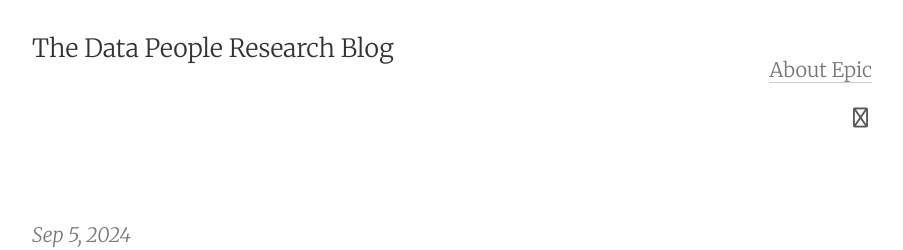
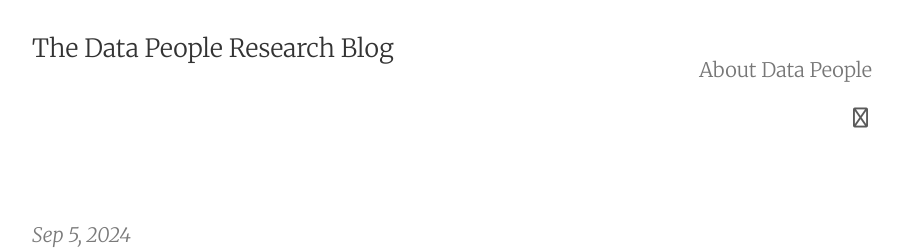
Before and after one commit to data-people-group/data-people-group.github.io, a Jekyll site: the page built from index.html, in a window 1280 px wide. Shown: the top 250 px of the page, without its empty margins (188-1091 px from the left). Built offline with Jekyll 4.4.1, drawn with Linux system fonts in a browser that asks for light colours; nearby versions of some CDN libraries; the list of posts is cut into pages by our own code; part of the change alters nothing that is shown.

```diff
--- a/_config.yml
+++ b/_config.yml
@@ -7,7 +7,7 @@ baseurl: ""
 url: "https://data-people-group.github.io"
 date_format: "%b %-d, %Y"
 header_pages:
- - about
+ - about.md
 
 # Google services
 google_verification:
```
